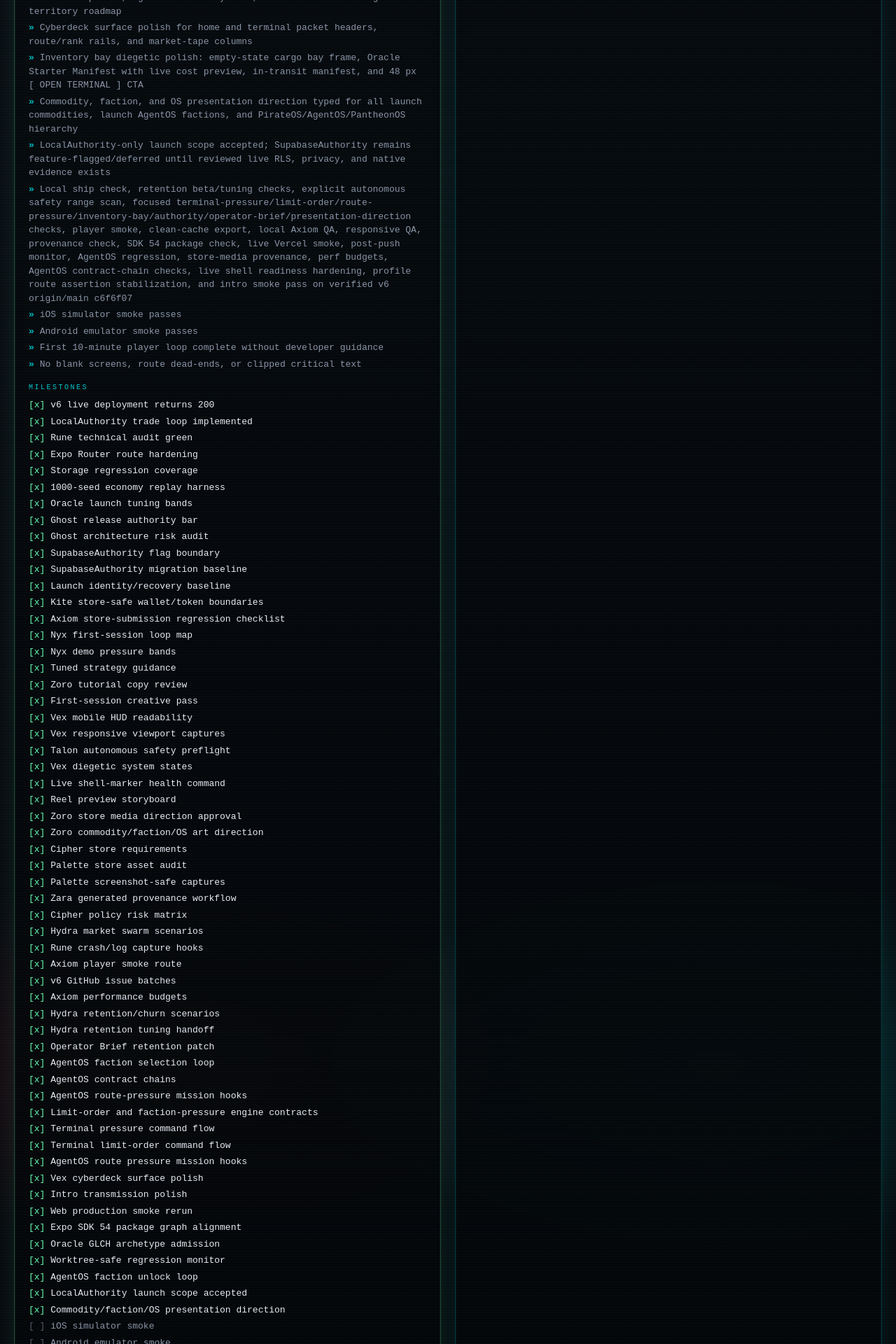
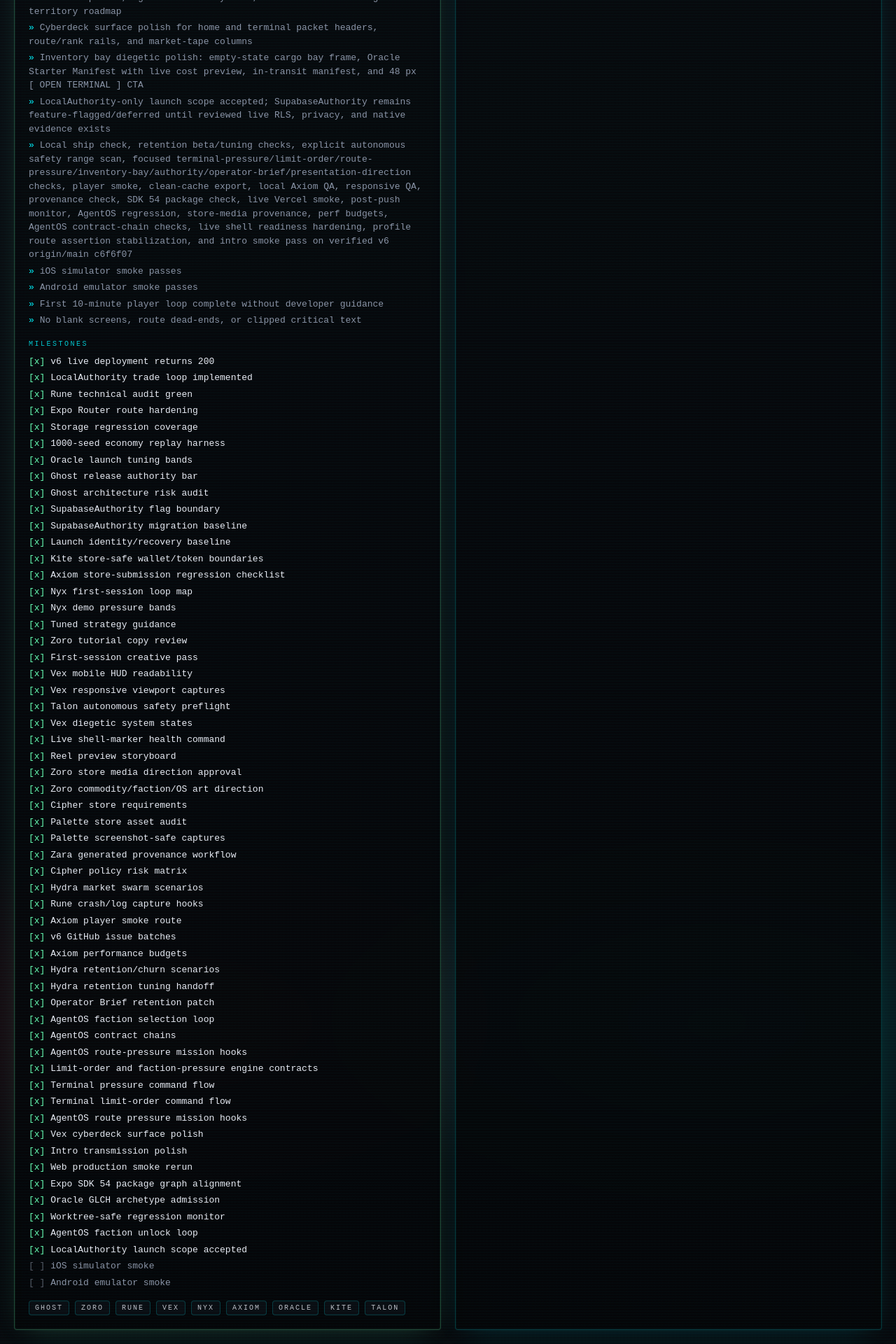
Before and after one commit to GHX5T-SOL/Dev-lab-of-CyberTrader-Age-of-Pantheon-, a Next.js app in the folder web/: page /office/roadmap in a window 1280 px wide. Shown: the part 2920-4840 px from the top of the page at 70% size. Built offline with nearby package versions, Linux system fonts and the light colour scheme; no server answers.

Commit message:
zoro-p1-003 zoro: sync roadmap deliverables

```diff
--- a/web/src/data/roadmap.ts
+++ b/web/src/data/roadmap.ts
@@ -122,7 +122,6 @@
       "PirateOS polish, AgentOS rank-5 systems, and PantheonOS late-game territory roadmap",
       "Cyberdeck surface polish for home and terminal packet headers, route/rank rails, and market-tape columns",
       "Inventory bay diegetic polish: empty-state cargo bay frame, Oracle Starter Manifest with live cost preview, in-transit manifest, and 48 px [ OPEN TERMINAL ] CTA",
-      "Commodity, faction, and OS presentation direction typed for all launch commodities, launch AgentOS factions, and PirateOS/AgentOS/PantheonOS hierarchy",
       "LocalAuthority-only launch scope accepted; SupabaseAuthority remains feature-flagged/deferred until reviewed live RLS, privacy, and native evidence exists",
       "Local ship check, retention beta/tuning checks, explicit autonomous safety range scan, focused terminal-pressure/limit-order/route-pressure/inventory-bay/authority/operator-brief/presentation-direction checks, player smoke, clean-cache export, local Axiom QA, responsive QA, provenance check, SDK 54 package check, live Vercel smoke, post-push monitor, AgentOS regression, store-media provenance, perf budgets, AgentOS contract-chain checks, live shell readiness hardening, profile route assertion stabilization, and intro smoke pass on verified v6 origin/main c6f6f07",
       "iOS simulator smoke passes",
@@ -186,7 +185,6 @@
       { label: "Worktree-safe regression monitor", done: true },
       { label: "AgentOS faction unlock loop", done: true },
       { label: "LocalAuthority launch scope accepted", done: true },
-      { label: "Commodity/faction/OS presentation direction", done: true },
       { label: "iOS simulator smoke", done: false },
       { label: "Android emulator smoke", done: false },
     ],
```
Also changed, not shown: 1 other file (tests, documents, lock files or other folders).
